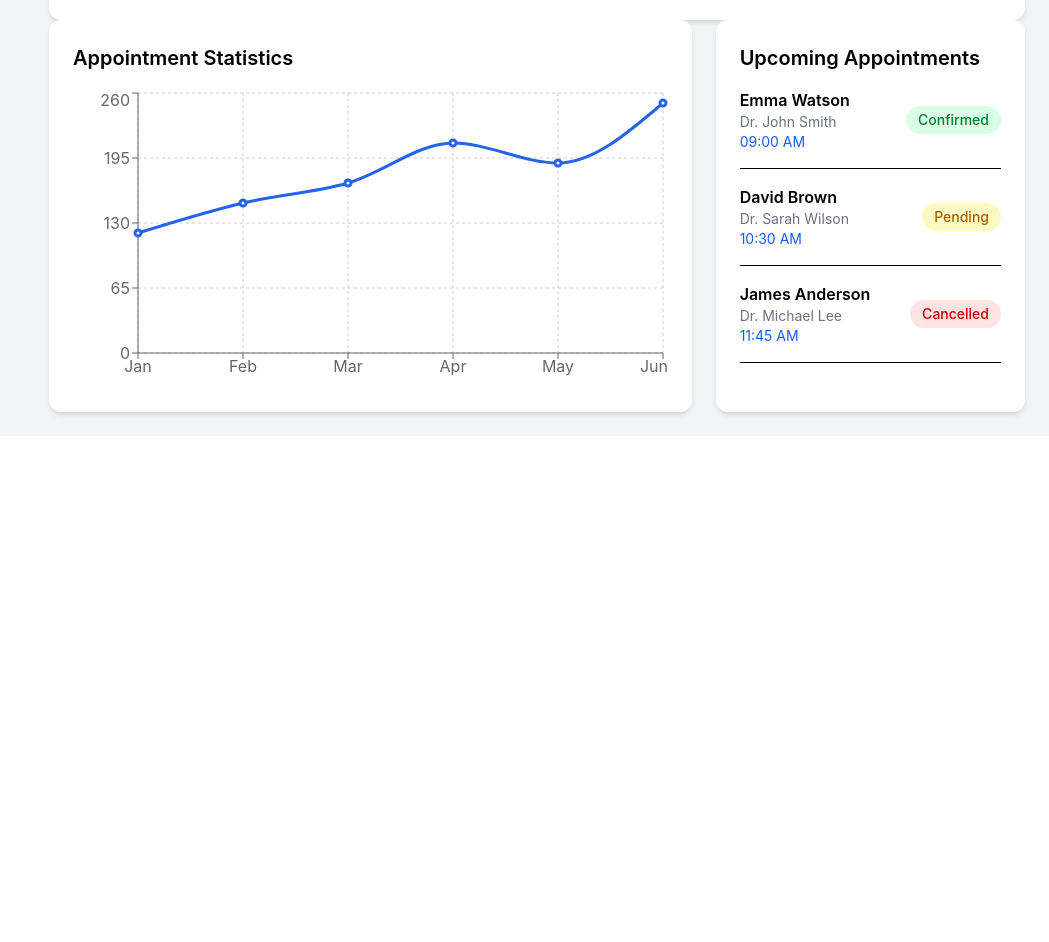
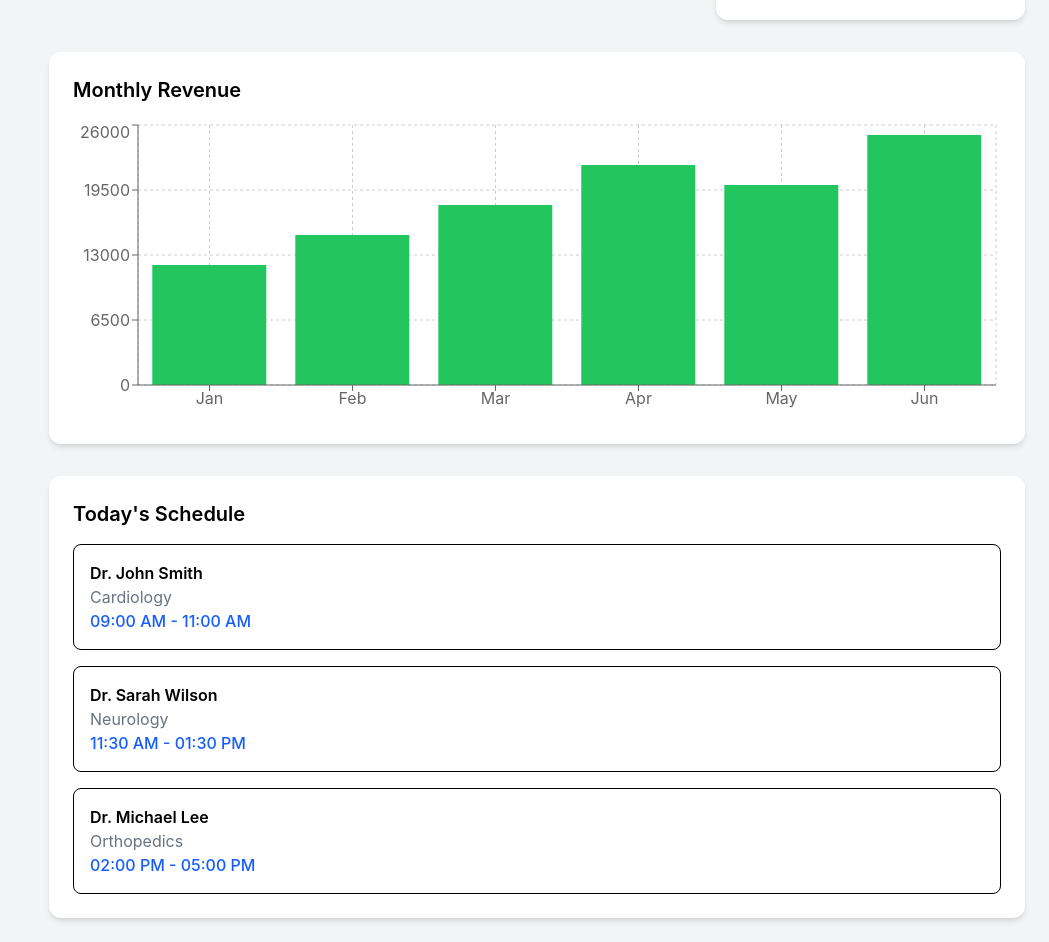
Before and after one commit to AyeshaPerera2003/hospital-management-system-react, a React (Vite) app: page / in a window 1280 px wide. Shown: the part 1100-2042 px from the top of the page, without its empty margins (231-1280 px from the left). Before the commit the page ends 1536 px from the top, so only its background shows below. Built offline with nearby package versions, Linux system fonts and the light colour scheme.

Commit message:
Added Todays schedule widget

```diff
--- /dev/null
+++ b/src/Components/dashboard/TodaySchedule.jsx
@@ -0,0 +1,51 @@
+function TodaySchedule() {
+  const schedules = [
+    {
+      id: 1,
+      doctor: "Dr. John Smith",
+      department: "Cardiology",
+      time: "09:00 AM - 11:00 AM",
+    },
+    {
+      id: 2,
+      doctor: "Dr. Sarah Wilson",
+      department: "Neurology",
+      time: "11:30 AM - 01:30 PM",
+    },
+    {
+      id: 3,
+      doctor: "Dr. Michael Lee",
+      department: "Orthopedics",
+      time: "02:00 PM - 05:00 PM",
+    },
+  ];
+
+  return (
+    <div className="bg-white rounded-xl shadow-md p-6">
+      <h2 className="text-xl font-semibold mb-4">
+        Today's Schedule
+      </h2>
+
+      <div className="space-y-4">
+        {schedules.map((schedule) => (
+          <div
+            key={schedule.id}
+            className="border rounded-lg p-4 hover:bg-gray-50"
+          >
+            <h3 className="font-semibold">{schedule.doctor}</h3>
+
+            <p className="text-gray-500">
+              {schedule.department}
+            </p>
+
+            <p className="text-blue-600 font-medium">
+              {schedule.time}
+            </p>
+          </div>
+        ))}
+      </div>
+    </div>
+  );
+}
+
+export default TodaySchedule;
--- a/src/pages/Dashboard/Dashboard.jsx
+++ b/src/pages/Dashboard/Dashboard.jsx
@@ -4,7 +4,7 @@ import RecentPatients from "../../components/tables/RecentPatients";
 import UpcomingAppointments from "../../components/dashboard/UpcomingAppointments";
 import DepartmentChart from "../../components/dashboard/DepartmentChart";
 import RevenueChart from "../../components/dashboard/RevenueChart";
-
+import TodaySchedule from "../../components/dashboard/TodaySchedule";
 
 
 
@@ -56,6 +56,16 @@ function Dashboard() {
 
       </div>
 
+      <div className="grid grid-cols-1 lg:grid-cols-3 gap-6">
+
+  <div className="lg:col-span-2">
+    <AppointmentChart />
+  </div>
+
+  <UpcomingAppointments />
+
+</div>
+
       <div className="grid grid-cols-1 lg:grid-cols-3 gap-6 mt-8">
 
   <div className="lg:col-span-2">
@@ -70,15 +80,11 @@ function Dashboard() {
   <RevenueChart />
 </div>
 
-<div className="grid grid-cols-1 lg:grid-cols-3 gap-6">
+<div className="mt-8">
+  <TodaySchedule />
+</div>
 
-  <div className="lg:col-span-2">
-    <AppointmentChart />
-  </div>
 
-  <UpcomingAppointments />
-
-</div>
 
 
 
```
